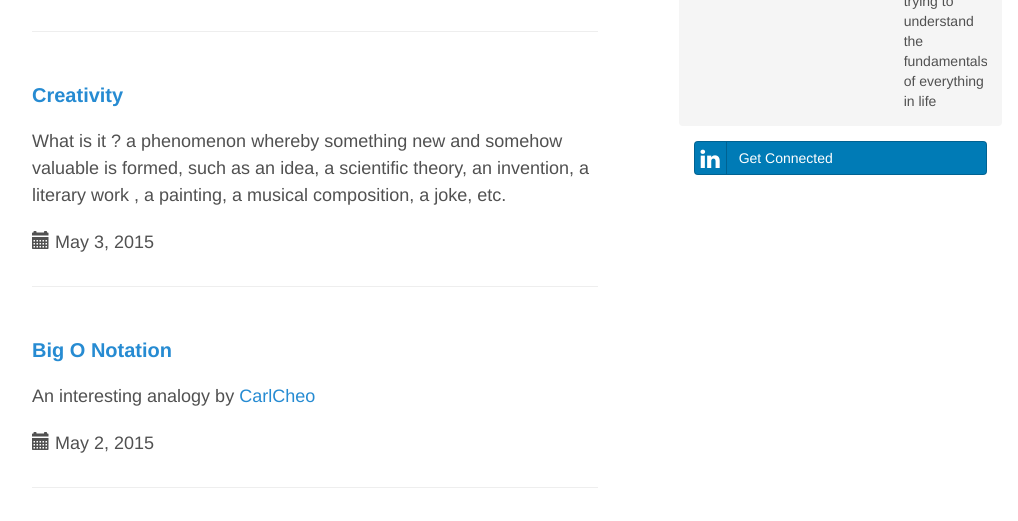
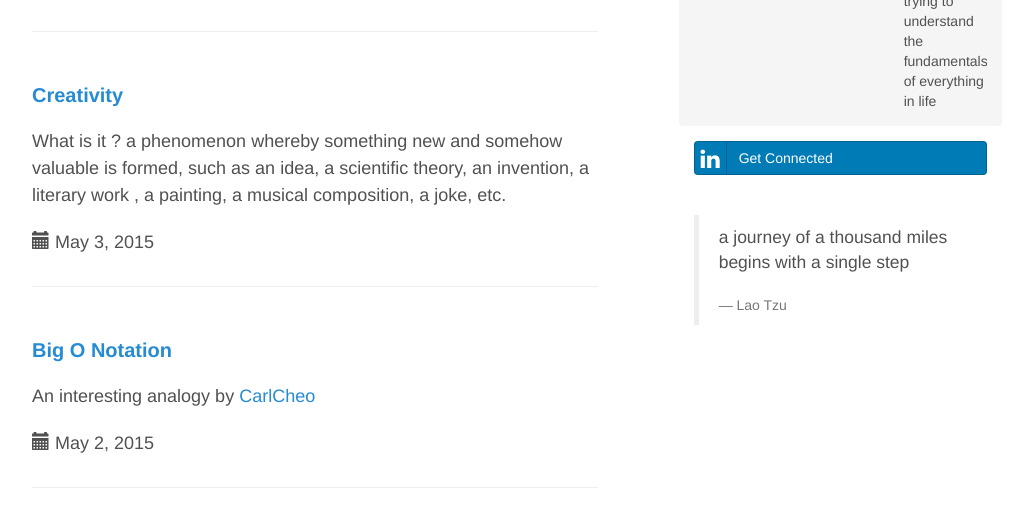
Before and after one commit to lakshma/lakshma.github.io, a Jekyll site: the page built from index.html, in a window 1280 px wide, cut to the strip 379-900 px from the top of the page. Shown: the whole strip, without its empty margins (123-1141 px from the left). Built offline with Jekyll 4.4.1, drawn with Linux system fonts in a browser that asks for light colours; Markdown is read by kramdown in place of the engine named in the settings; the list of posts is cut into pages by our own code.

Commit message:
no message

```diff
--- a/_layouts/default.html
+++ b/_layouts/default.html
@@ -33,6 +33,11 @@
 						<i class="fa fa-linkedin"></i> Get Connected
 					</a>
 				</p>
+				<br>
+				<blockquote>
+				  <p>a journey of a thousand miles begins with a single step</p>
+				  <footer>Lao Tzu</footer>
+				</blockquote>
 			</div>
 		</div>
 	</div>
```
